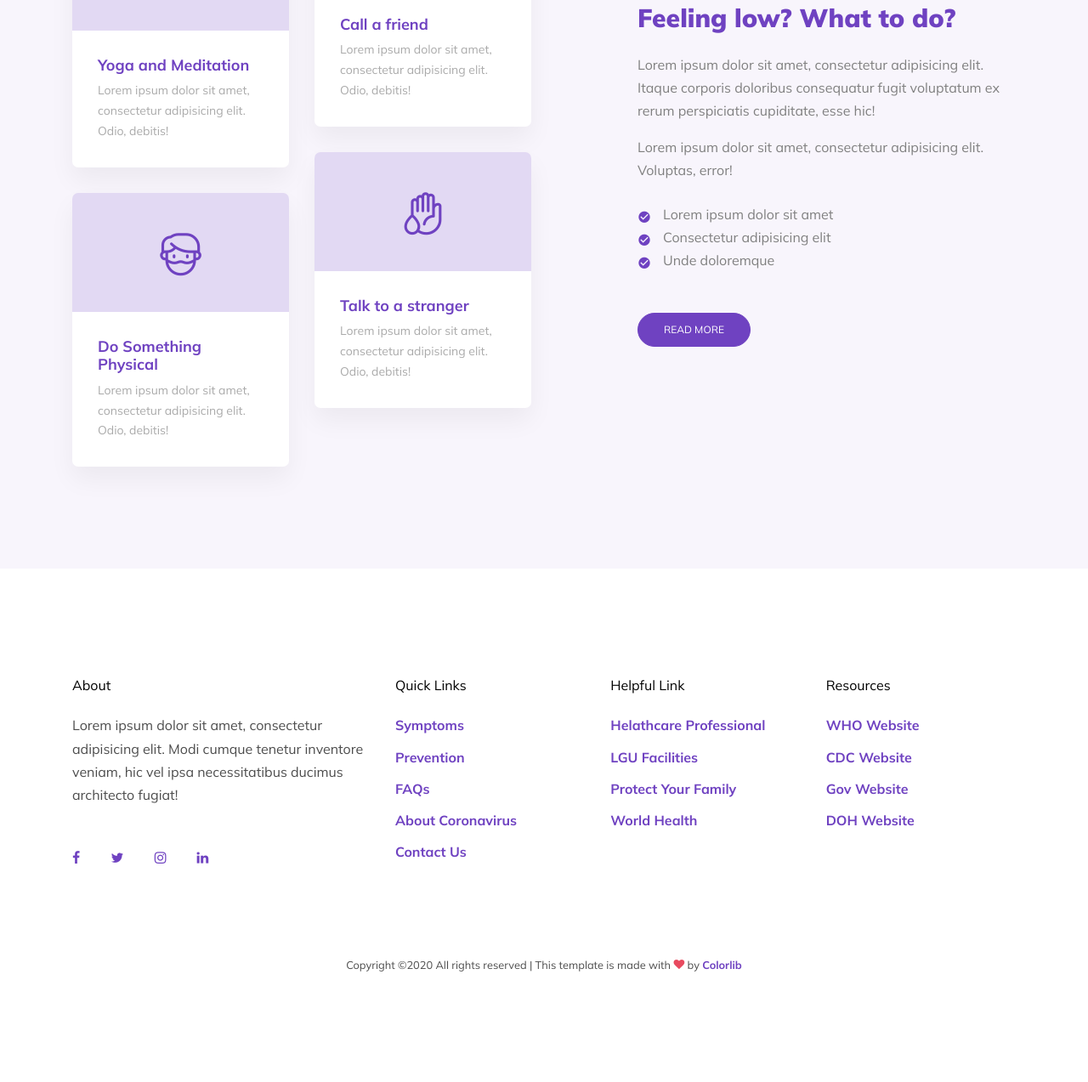
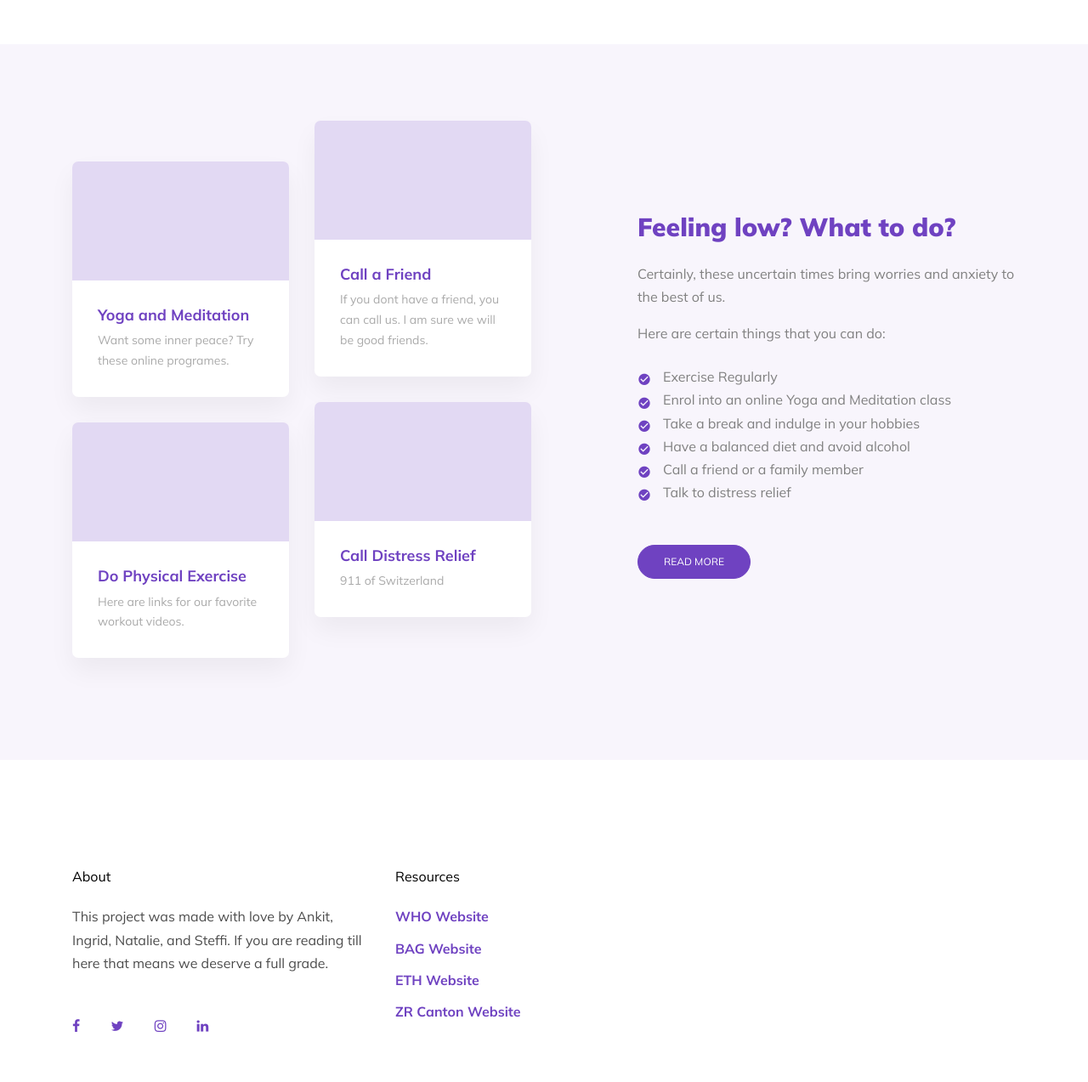
Before and after one commit to ethtogether/ethtogether.github.io, a plain HTML site: page index.html in a window 1280 px wide. Shown: the part 1317-2590 px from the top of the page at 85% size. Drawn offline with Linux system fonts and the light colour scheme; files whose address does not match are found by name.

Commit message:
Add files via upload

```diff
--- a/index.html
+++ b/index.html
@@ -76,13 +76,13 @@
                 <li class="has-children">
                   <a href="#" class="nav-link">Mental Well-Being</a>
                       <ul class="dropdown">
-                        <li><a href="#">Meditation</a></li>
-                        <li><a href="#">Physical Activity</a></li>
+                        <li><a href="#">Yoga and Meditation</a></li>
+                        <li><a href="#">Physical Exercise</a></li>
                         <li><a href="#">Talk to a Friend</a></li>
-                        <li><a href="#">Call a Psychologist</a></li>
+                        <li><a href="#">Call Distress Relief</a></li>
                       </ul>
                 </li>
-                <li><a href="about.html" class="nav-link">About</a></li>
+                <li><a href="#" class="nav-link">About</a></li>
               </ul>
             </nav>
           </div>
@@ -101,10 +101,10 @@
       <div class="container">
         <div class="row align-items-center">
           <div class="col-lg-6 mr-auto text-center text-lg-left">
-            <span class="d-block subheading">Mental Health Awareness</span>
+            <span class="d-block subheading">Epidemiology and Prevention Course (Demo Website)</span>
             <h1 class="heading mb-3">ETH will be there for you.</h1>
             <p class="mb-5">Agreed, Covid-19 has changed our lives. We might be isolated but not alone.</p>
-            <p class="mb-4"><a href="#" class="btn btn-primary">Feeling not well? Read here.</a></p>
+           <!-- <p class="mb-4"><a href="#" class="btn btn-primary">Feeling not well? Read here.</a></p> -->
 
 
 
@@ -168,7 +168,7 @@
         <div class="row">
           <div class="col-lg-6 mb-4 mb-lg-0">
             <figure class="img-play-vid">
-              <img src="images/hero_1.jpg" alt="Image" class="img-fluid">
+              <img src="images/hero_3.jpg" alt="Image" class="img-fluid">
               <div class="absolute-block d-flex">
                 <span class="text">Watch the Video</span>
                 <a href="https://www.youtube.com/watch?v=9pVy8sRC440" data-fancybox class="btn-play">
@@ -176,16 +176,18 @@
                 </a>
               </div>
             </figure>
+            <p><a href="https://survey.typeform.com/to/KROr7ToN" target="_blank" class="btn btn-primary">Please tell us, how you feel! (The only link that works at the moment)</a></p>
           </div>
           <div class="col-lg-5 ml-auto">
             <h2 class="mb-4 section-heading">Why do we need to talk about mental well being in times of Coronavirus?</h2>
-            <p>Lorem ipsum dolor sit amet, consectetur adipisicing elit. Ex officia quas, modi sit eligendi numquam!</p>
-            <ul class="list-check list-unstyled mb-5">
+            <p>Numerous studies have reported that social isolation has wreaked havoc on the public mental health. These studies indicate a significant increase in worries and anxiety, sleep deprivation, difficulty in concentrating at a task, loss of appetite, increased substance abuse are some of the most common mental effects of COVID-19 and related restrictions. Another indicator has been the crisis hotline numbers which have shown a spike in correlation with the increase in restrictions by the government and decline as soon as the government relaxed the restrictions. The situation is worse especially with students around the world. With the schools and universities being closed and all the education being given through remote learning, the majority of the students have experienced learning loss and indicated a lack of motivation. A published study in JMIR shows that out of 195 surveyed students, more than 80% students have indicated that they have felt the symptoms of degraded mental health in one form or the other. Another research shows the importance of physical activities for both physical and mental health, but with the recreational activity centers being closed the avenues of physical activities have decreased.
+</p>
+            <!--<ul class="list-check list-unstyled mb-5">
               <li>Lorem ipsum dolor sit amet</li>
               <li>Consectetur adipisicing elit</li>
               <li>Unde doloremque</li>
             </ul>
-            <p><a href="#" class="btn btn-primary">Learn more</a></p>
+            <p><a href="#" class="btn btn-primary">Learn more</a></p> -->
           </div>
         </div>
       </div>
@@ -250,42 +252,42 @@
               <div class="col-6 col-lg-6 mt-lg-5">
                 <div class="media-v1 bg-1">
                   <div class="icon-wrap">
-                    <span class="flaticon-stay-at-home"></span>
+                  <!--  <span class="flaticon-stay-at-home"></span> -->
                   </div>
                   <div class="body">
                     <h3>Yoga and Meditation</h3>
-                    <p>Lorem ipsum dolor sit amet, consectetur adipisicing elit. Odio, debitis!</p>
+                    <p>Want some inner peace? Try these online programes.</p>
                   </div>
                 </div>
 
                 <div class="media-v1 bg-1">
                   <div class="icon-wrap">
-                    <span class="flaticon-patient"></span>
+                   <!-- <span class="flaticon-patient"></span> -->
                   </div>
                   <div class="body">
-                    <h3>Do Something Physical</h3>
-                    <p>Lorem ipsum dolor sit amet, consectetur adipisicing elit. Odio, debitis!</p>
+                    <h3>Do Physical Exercise</h3>
+                    <p>Here are links for our favorite workout videos.</p>
                   </div>
                 </div>
               </div>
               <div class="col-6 col-lg-6">
                 <div class="media-v1 bg-1">
                   <div class="icon-wrap">
-                    <span class="flaticon-social-distancing"></span>
+                    <!-- <span class="flaticon-social-distancing"></span> -->
                   </div>
                   <div class="body">
-                    <h3>Call a friend</h3>
-                    <p>Lorem ipsum dolor sit amet, consectetur adipisicing elit. Odio, debitis!</p>
+                    <h3>Call a Friend</h3>
+                    <p>If you dont have a friend, you can call us. I am sure we will be good friends.</p>
                   </div>
                 </div>
 
                 <div class="media-v1 bg-1">
                   <div class="icon-wrap">
-                    <span class="flaticon-hand-washing"></span>
+                    <!-- <span class="flaticon-hand-washing"></span> -->
                   </div>
                   <div class="body">
-                    <h3>Talk to a stranger</h3>
-                    <p>Lorem ipsum dolor sit amet, consectetur adipisicing elit. Odio, debitis!</p>
+                    <h3>Call Distress Relief</h3>
+                    <p>911 of Switzerland</p>
                   </div>
                 </div>
               </div>
@@ -294,13 +296,16 @@
           </div>
           <div class="col-lg-5 ml-auto">
             <h2 class="section-heading mb-4">Feeling low? What to do?</h2>
-            <p>Lorem ipsum dolor sit amet, consectetur adipisicing elit. Itaque corporis doloribus consequatur fugit voluptatum ex rerum perspiciatis cupiditate, esse hic!</p>
-            <p class="mb-4">Lorem ipsum dolor sit amet, consectetur adipisicing elit. Voluptas, error!</p>
+            <p>Certainly, these uncertain times bring worries and anxiety to the best of us.</p>
+            <p class="mb-4">Here are certain things that you can do:</p>
 
             <ul class="list-check list-unstyled mb-5">
-              <li>Lorem ipsum dolor sit amet</li>
-              <li>Consectetur adipisicing elit</li>
-              <li>Unde doloremque</li>
+              <li>Exercise Regularly</li>
+              <li>Enrol into an online Yoga and Meditation class</li>
+              <li>Take a break and indulge in your hobbies</li>
+              <li>Have a balanced diet and avoid alcohol</li>
+              <li>Call a friend or a family member</li>
+              <li>Talk to distress relief</li>
             </ul>
 
             <p><a href="#" class="btn btn-primary">Read more</a></p>
@@ -500,7 +505,7 @@
         <div class="row">
           <div class="col-lg-4">
             <h2 class="footer-heading mb-4">About</h2>
-            <p>Lorem ipsum dolor sit amet, consectetur adipisicing elit. Modi cumque tenetur inventore veniam, hic vel ipsa necessitatibus ducimus architecto fugiat!</p>
+            <p>This project was made with love by Ankit, Ingrid, Natalie, and Steffi. If you are reading till here that means we deserve a full grade. </p>
             <div class="my-5">
               <a href="#" class="pl-0 pr-3"><span class="icon-facebook"></span></a>
               <a href="#" class="pl-3 pr-3"><span class="icon-twitter"></span></a>
@@ -508,6 +513,7 @@
               <a href="#" class="pl-3 pr-3"><span class="icon-linkedin"></span></a>
             </div>
           </div>
+          <!--
           <div class="col-lg-8">
             <div class="row">
               <div class="col-lg-4">
@@ -529,13 +535,14 @@
                   <li><a href="#">World Health</a></li>
                 </ul>
               </div>
+            -->
               <div class="col-lg-4">
                 <h2 class="footer-heading mb-4">Resources</h2>
                 <ul class="list-unstyled">
                   <li><a href="#">WHO Website</a></li>
-                  <li><a href="#">CDC Website</a></li>
-                  <li><a href="#">Gov Website</a></li>
-                  <li><a href="#">DOH Website</a></li>
+                  <li><a href="#">BAG Website</a></li>
+                  <li><a href="#">ETH Website</a></li>
+                  <li><a href="#">ZR Canton Website</a></li>
                 </ul>
               </div>
             </div>
@@ -556,7 +563,6 @@
         </div>
       </div>
     </div>
-
   </div> <!-- .site-wrap -->
 
   <script src="js/jquery-3.3.1.min.js"></script>
```
